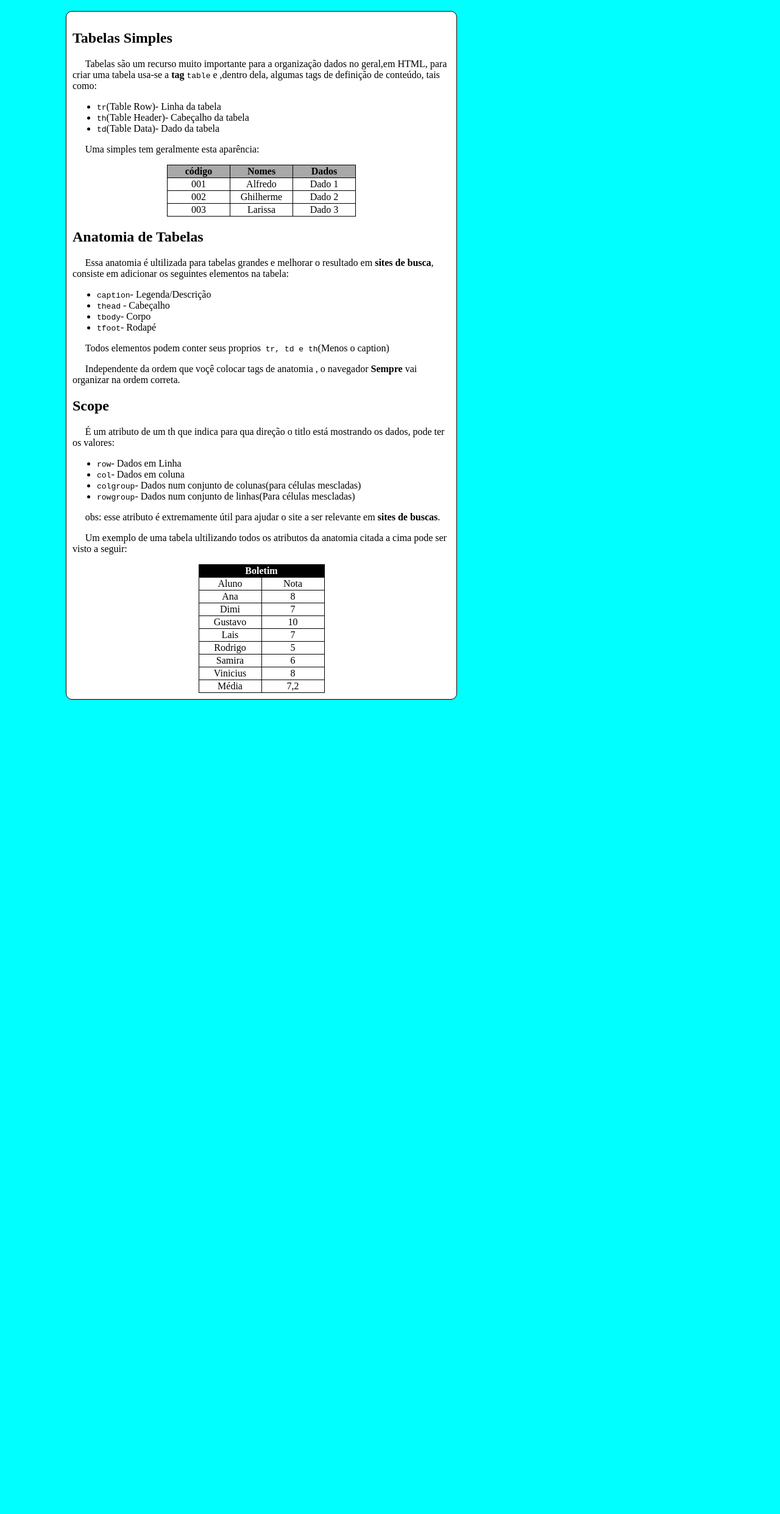
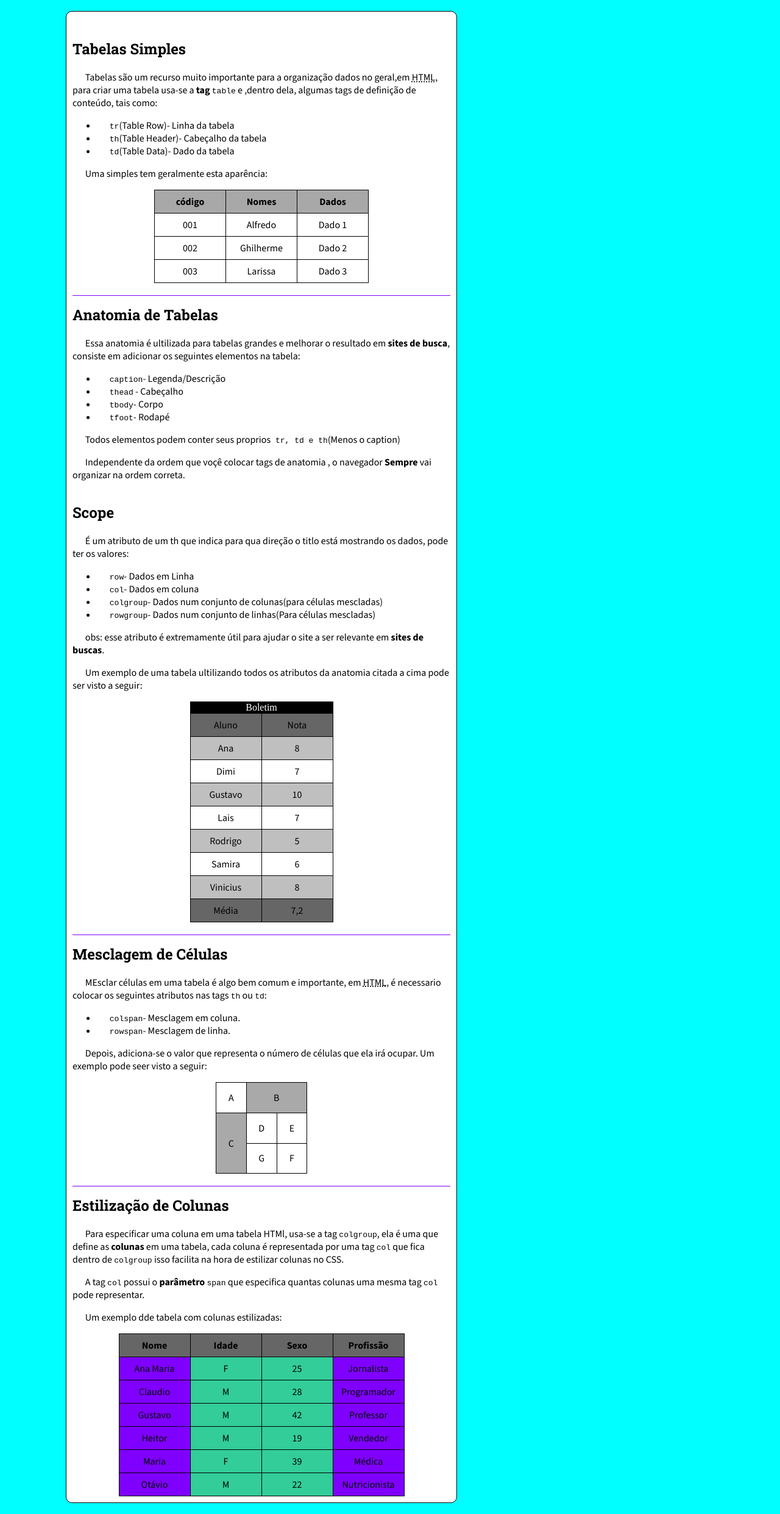
Before and after one commit to italosilva21/html-css-tarde, a plain HTML site: page aula19-tabelas/atv-tabelas.html in a window 1280 px wide. Shown: the part 78-2560 px from the top of the page at 61% size. Before the commit the page ends 1325 px from the top, so only its background shows below. Drawn offline with nearby package versions, Linux system fonts and the light colour scheme.

Commit message:
add continuação

```diff
--- a/aula19-tabelas/atv-tabelas.css
+++ b/aula19-tabelas/atv-tabelas.css
@@ -1,5 +1,14 @@
+
+
+@import url('https://fonts.googleapis.com/css2?family=Roboto+Slab:wght@100..900&display=swap');
+
+@import url('https://fonts.googleapis.com/css2?family=Source+Sans+3:ital,wght@0,200..900;1,200..900&display=swap');
+
+
+
+
 body{
-  background-color: aqua;
+  background-color:cyan;
 
 }
 main{
@@ -19,32 +28,104 @@ header{
 
 
 }
+h2{
+  font-family: "Roboto Slab", serif;
+}
 header h1{
   color: cornflowerblue;
 text-align: center;
 margin-top: 0px;
 padding: 15px;
+fofont-family: "Roboto Slab", serif;
 
 }
-table{
+.tabela{
   border-collapse: collapse;
-text-align: center;
-margin: auto;
-}
+  margin: auto;
+  text-align: center;
+
+  }
+  .tabela td, th{
+    padding: 8px;
+  }
 td,th{
   border: 1px solid black;
+  padding-left: 1px;
+width: 100px;
+font-family: "Source Sans 3", sans-serif;
+}
 
 
-  padding-left: 1px;
-width: 100px;
-}
+
 .cinza{
   background-color: #69696994;
 }
+
+p , li{
+  text-indent: 1.3em;
+  font-family: "Source Sans 3", sans-serif;
+}
+.boletim tr:nth-child(2n){
+  background-color: #a0a0a0ab;
+
+}
+caption{
+  border: 1px solid black;
+  color: white;
+  background-color: black;
+}
 .bb{
-  background-color: black;
-  color: white;
+  background-color:#666  ;
 }
-p{
-  text-indent: 1.3em;
+
+.Azul{
+background-color: #7f00ff;
 }
+.Verde{
+  background-color: #32cd99;
+}
+.bo{
+  background-color: #6666668f ;
+}
+.bbo{
+  background-color: #666;
+}
+.linha{
+  border-top: 1px solid  #7f00ff ;
+
+}
+h2{
+  padding-top: 15px;
+}
+.amigos{
+  border-collapse: collapse;
+  margin: auto;
+  text-align: center;
+
+
+}
+.amigos td,th{
+  padding: 8px;
+}
+.fla{
+  border-collapse: collapse;
+ width: 150px ;
+ height: 150px;
+  margin: auto;
+  text-align: center;
+
+
+}
+.fla td, th{
+padding: 8px;
+}
+.mundial{
+  border-collapse: collapse;
+
+  margin: auto;
+  text-align: center;
+
+}
+.mundial td, th{
+  padding: 8px;
+}
--- a/aula19-tabelas/atv-tabelas.html
+++ b/aula19-tabelas/atv-tabelas.html
@@ -13,14 +13,14 @@
   <main>
     <article>
       <h2>Tabelas Simples</h2>
-    <p>Tabelas são um recurso muito importante para a organização dados no geral,em HTML, para criar uma tabela usa-se a <strong>tag</strong> <code>table</code> e ,dentro dela, algumas tags de definição de conteúdo, tais como: </p>
+    <p>Tabelas são um recurso muito importante para a organização dados no geral,em <abbr title="Linguagem de Marcação de Hipertexto ">HTML</abbr>, para criar uma tabela usa-se a <strong>tag</strong> <code>table</code> e ,dentro dela, algumas tags de definição de conteúdo, tais como: </p>
     <ul>
       <li><code>tr</code>(Table Row)- Linha da tabela</li>
       <li><code>th</code>(Table Header)- Cabeçalho da tabela</li>
       <li><code>td</code>(Table Data)- Dado da tabela</li>
     </ul>
     <p>Uma simples tem geralmente esta aparência:</p>
-    <table>
+    <table class="tabela">
       <tr class="cinza" >
         <th>código</th>
         <th>Nomes</th>
@@ -42,7 +42,7 @@
         <td>Dado 3</td>
       </tr>
     </table>
-    <h2>Anatomia de Tabelas</h2>
+    <h2  class="linha">Anatomia de Tabelas</h2>
     <p>Essa anatomia é ultilizada para tabelas grandes e melhorar o resultado em <strong>sites de busca</strong>, consiste em adicionar os seguintes elementos na tabela: </p>
     <ul>
       <li><code>caption</code>- Legenda/Descrição</li>
@@ -62,14 +62,14 @@
     </ul>
     <p>obs: esse atributo é extremamente útil para ajudar o site a ser relevante em <strong>sites de buscas</strong>.</p>
     <p>Um exemplo de uma tabela ultilizando todos os atributos da anatomia citada a cima pode ser visto a seguir:</p>
-    <table >
+    <table class="boletim amigos" >
 
-        <tr class="bb">
-          <th colspan="2">Boletim</th>
+        <tr>
+          <caption>Boletim</caption>
 
           </tr>
-          <td>Aluno</td>
-          <td>Nota</td>
+          <td class="bb">Aluno</td>
+          <td class="bb">Nota</td>
           <tr>
 
           <td>Ana</td>
@@ -101,13 +101,97 @@
           <td>8</td>
         </tr>
         <tr>
-          <td>Média</td>
-          <td>7,2</td>
+          <td class="bb">Média</td>
+          <td class="bb">7,2</td>
         </tr>
 
     </table>
-    </article>
-  </main>
+    <h2 class="linha">Mesclagem de Células</h2>
+    <p>MEsclar células em uma tabela é algo bem comum e importante, em <abbr title="Linguagem de Marcação de Hipertexto ">HTML</abbr>, é necessario colocar os seguintes atributos nas tags <code>th</code> ou <code>td</code>:</p>
+    <ul>
+      <li><code>colspan</code>- Mesclagem em coluna.</li>
+      <li><code>rowspan</code>- Mesclagem de linha.</li>
+    </ul>
+    <p>Depois, adiciona-se o valor que representa o número de células que ela irá ocupar. Um exemplo pode seer visto a seguir:</p>
+    <table class="fla">
+
+      <tr>
+        <td>A</td>
+        <td  class="bo"      colspan="2">B</td>
+      </tr>
+      <tr>
+        <td class="bo"      rowspan="4">C</td>
+
+      </tr>
+      <tr>
+        <td>D</td>
+        <td>E</td>
+
+      </tr>
+      <tr>
+        <td>G</td>
+        <td>F</td>
+
+      </tr>
+    </table>
+    <h2 class="linha">Estilização de Colunas</h2>
+    <p>Para especificar uma coluna em uma tabela HTMl, usa-se a tag <code>colgroup</code>, ela é uma que define as <strong>colunas</strong> em uma tabela, cada coluna é representada por uma tag <code>col</code> que fica dentro de <code>colgroup</code> isso facilita na hora de estilizar colunas no CSS.</p>
+    <p>A tag <code>col</code> possui o <strong>parâmetro</strong> <code>span</code> que especifica quantas colunas uma mesma tag <code>col</code> pode representar.</p>
+    <p>Um exemplo dde tabela com colunas estilizadas:</p>
+    <table class="mundial">
+      <colgroup>
+        <col class="Azul">
+        <col class="Verde">
+        <col class="Verde">
+        <col class="Azul">
+      </colgroup>
+
+      <tr class="bbo">
+        <th>Nome</th>
+        <th>Idade</th>
+        <th>Sexo</th>
+        <th>Profissão</th>
+      </tr>
+
+      <tr>
+        <td>Ana Maria</td>
+        <td>F</td>
+        <td>25</td>
+        <td>Jornalista</td>
+      </tr>
+      <tr>
+        <td>Claudio</td>
+        <td>M</td>
+        <td>28</td>
+        <td>Programador</td>
+      </tr>
+      <tr>
+        <td>Gustavo</td>
+        <td>M</td>
+        <td>42</td>
+        <td>Professor</td>
+      </tr>
+      <tr>
+        <td>Heitor</td>
+        <td>M</td>
+        <td>19</td>
+        <td>Vendedor</td>
+      </tr>
+      <tr>
+        <td>Maria</td>
+        <td>F</td>
+        <td>39</td>
+        <td>Médica</td>
+      </tr>
+      <tr>
+        <td>Otávio</td>
+        <td>M</td>
+        <td>22</td>
+        <td>Nutricionista</td>
+      </tr>
+    </table>
+  </article>
+</main>
 
 </body>
 
```
Also changed, not shown: aula19-tabelas/Tabela004.html (added, +70 -0 lines).
